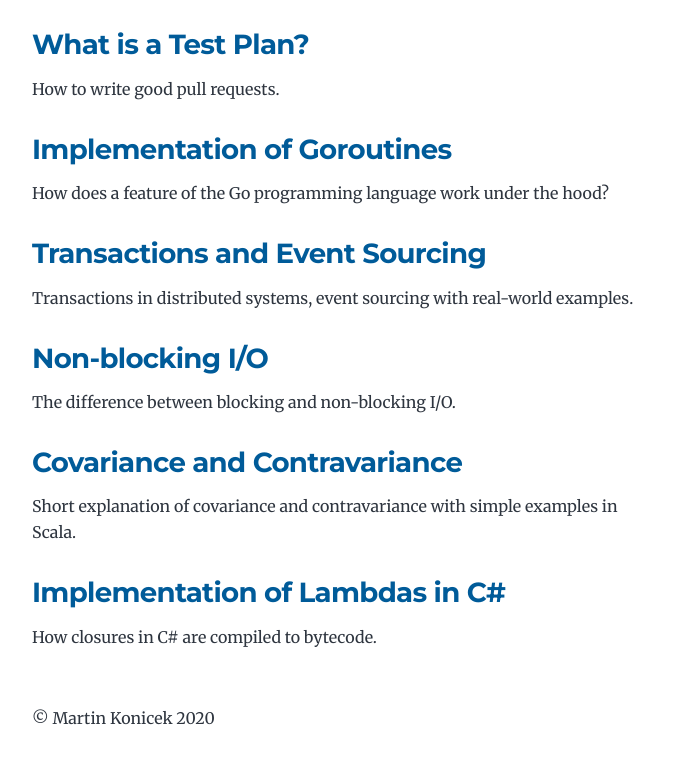
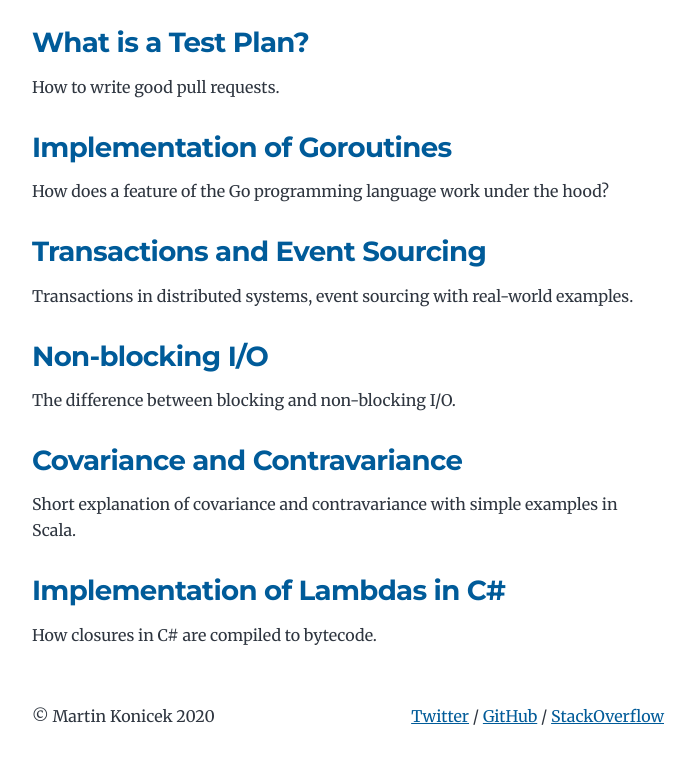
Before and after one commit to mkonicek/coding-time, a Gatsby site: page / in a window 1280 px wide. Shown: the part 1000-1764 px from the top of the page, without its empty margins (292-987 px from the left). Built offline with nearby package versions, Linux system fonts and the light colour scheme; Gatsby itself is replaced by a stand-in of ours.

Commit message:
Social links

```diff
--- a/gatsby-config.js
+++ b/gatsby-config.js
@@ -8,7 +8,9 @@
     description: `Martin Konicek`,
     siteUrl: `https://coding-time.co/`,
     social: {
-      twitter: `martinkonicek`,
+      twitter: `https://twitter.com/martinkonicek`,
+      github: `https://github.com/mkonicek`,
+      stackoverflow: `https://stackoverflow.com/users/90998/martin-konicek`,
     },
   },
   plugins: [
--- a/src/components/bio.js
+++ b/src/components/bio.js
@@ -27,6 +27,8 @@
           }
           social {
             twitter
+            github
+            stackoverflow
           }
         }
       }
@@ -51,15 +53,9 @@
           }}
         />
       )}
-      {author?.name && (
         <p>
-          Written by <strong>{author.name}</strong> {author?.summary || null}
-          {` `}
-          <a href={`https://twitter.com/${social?.twitter || ``}`}>
-            Twitter
-          </a>
+            Written by <strong>{author.name}</strong> {author?.summary || null}
         </p>
-      )}
     </div>
   )
 }
--- a/src/components/layout.js
+++ b/src/components/layout.js
@@ -26,6 +26,19 @@
       <main>{children}</main>
       <footer>
         © Martin Konicek {new Date().getFullYear()}
+        <div>
+          <a href="https://twitter.com/martinkonicek">
+            Twitter
+          </a>
+          &nbsp;/&nbsp;
+          <a href="https://github.com/mkonicek">
+            GitHub
+          </a>
+          &nbsp;/&nbsp;
+          <a href="https://stackoverflow.com/users/90998/martin-konicek">
+            StackOverflow
+          </a>
+        </div>
       </footer>
     </div>
   )
--- a/src/style.css
+++ b/src/style.css
@@ -85,6 +85,8 @@
 
 footer {
   padding: var(--spacing-6) var(--spacing-0);
+  display: flex;
+  justify-content: space-between;
 }
 
 hr {
```
